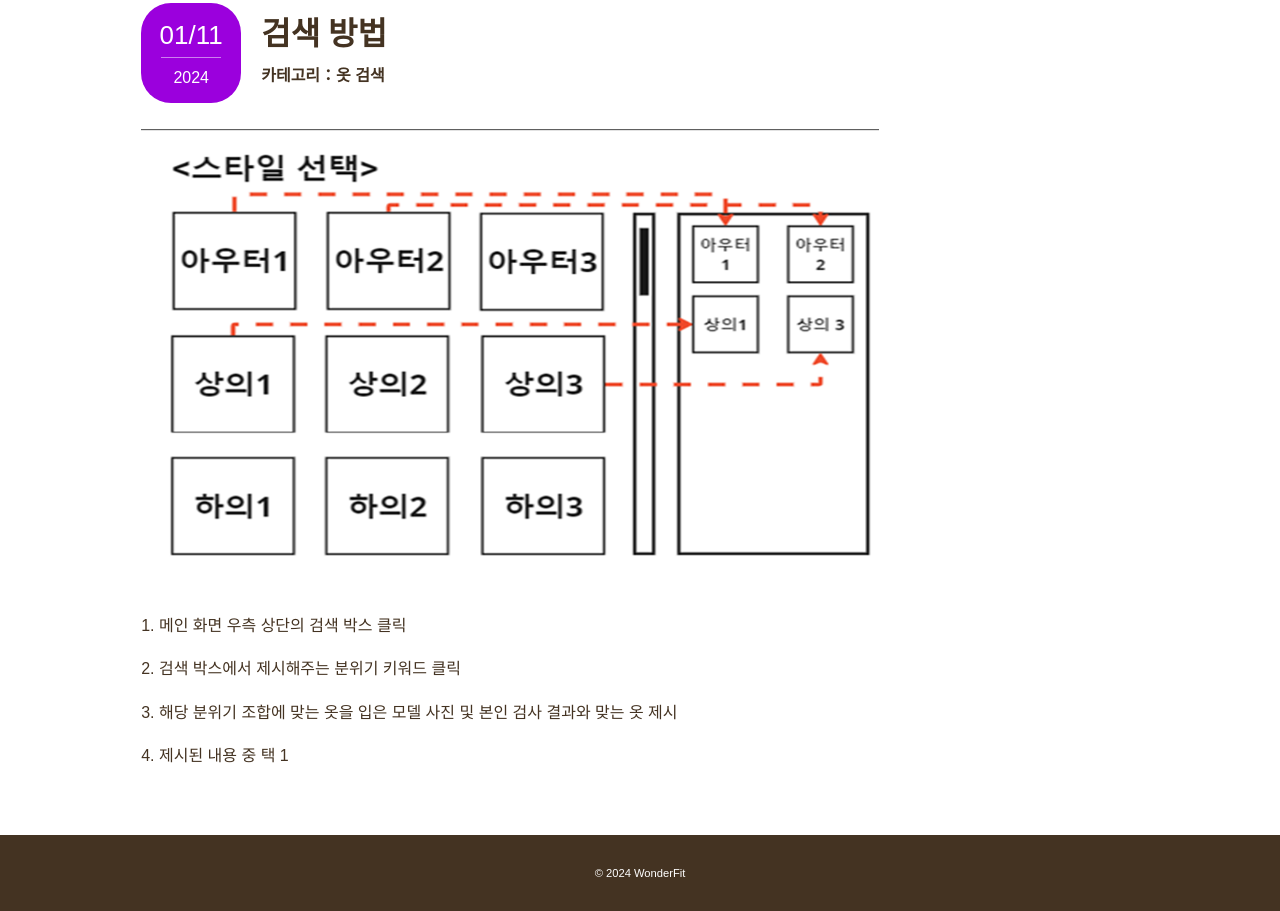
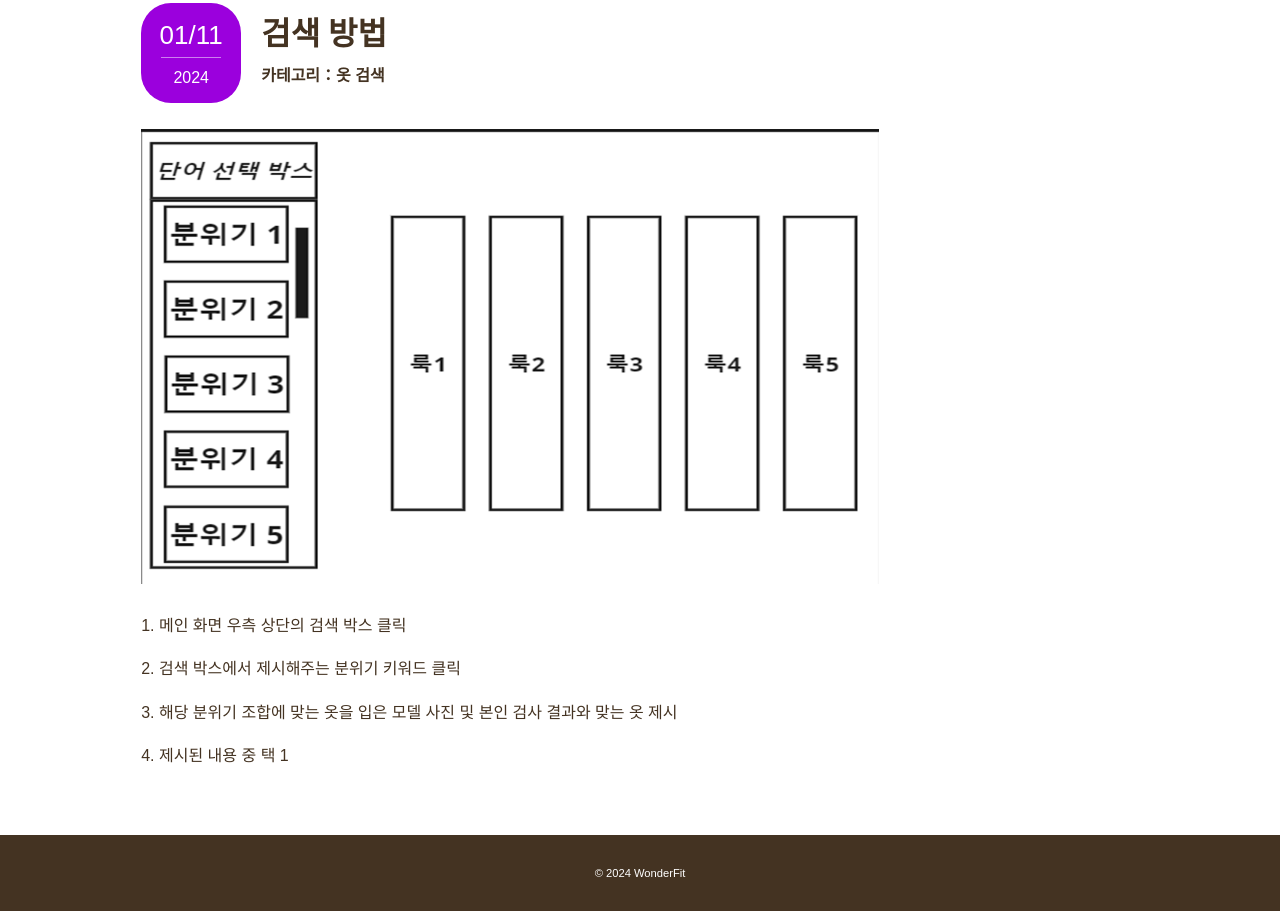
Before and after one commit to Noru0817/WebDesign-WonderFit, a plain HTML site: page plan.html in a window 1280 px wide. Shown: the part 1820-2731 px from the top of the page. Drawn offline with Linux system fonts and the light colour scheme; some packages are replaced by stand-ins of ours.

Commit message:
<24.01.14> 최종 제출본

```diff
--- a/plan.html
+++ b/plan.html
@@ -73,7 +73,7 @@
           <p class="post-date">01/11 <span>2024</span></p>
           <p class="post-cat">카테고리：옷 검색</p>
         </header>
-        <img id="searching" src="images/evaluation.png" alt="옷 검색 화면" />
+        <img id="searching" src="images/searching.png" alt="옷 검색 화면" />
         <p>1. 메인 화면 우측 상단의 검색 박스 클릭</p>
         <p>2. 검색 박스에서 제시해주는 분위기 키워드 클릭</p>
         <p>
```
Also changed, not shown: images/searching.png (added).
